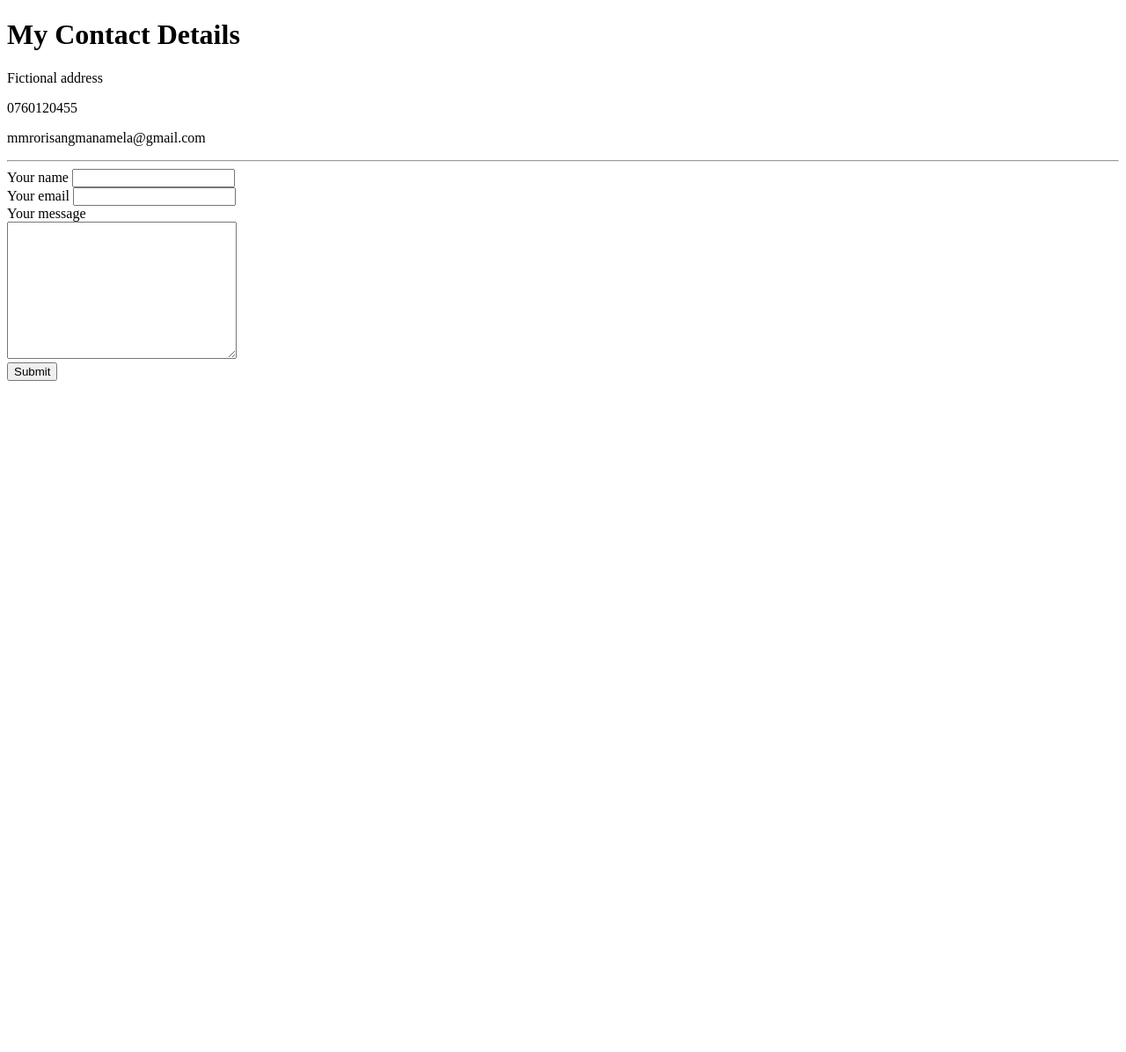
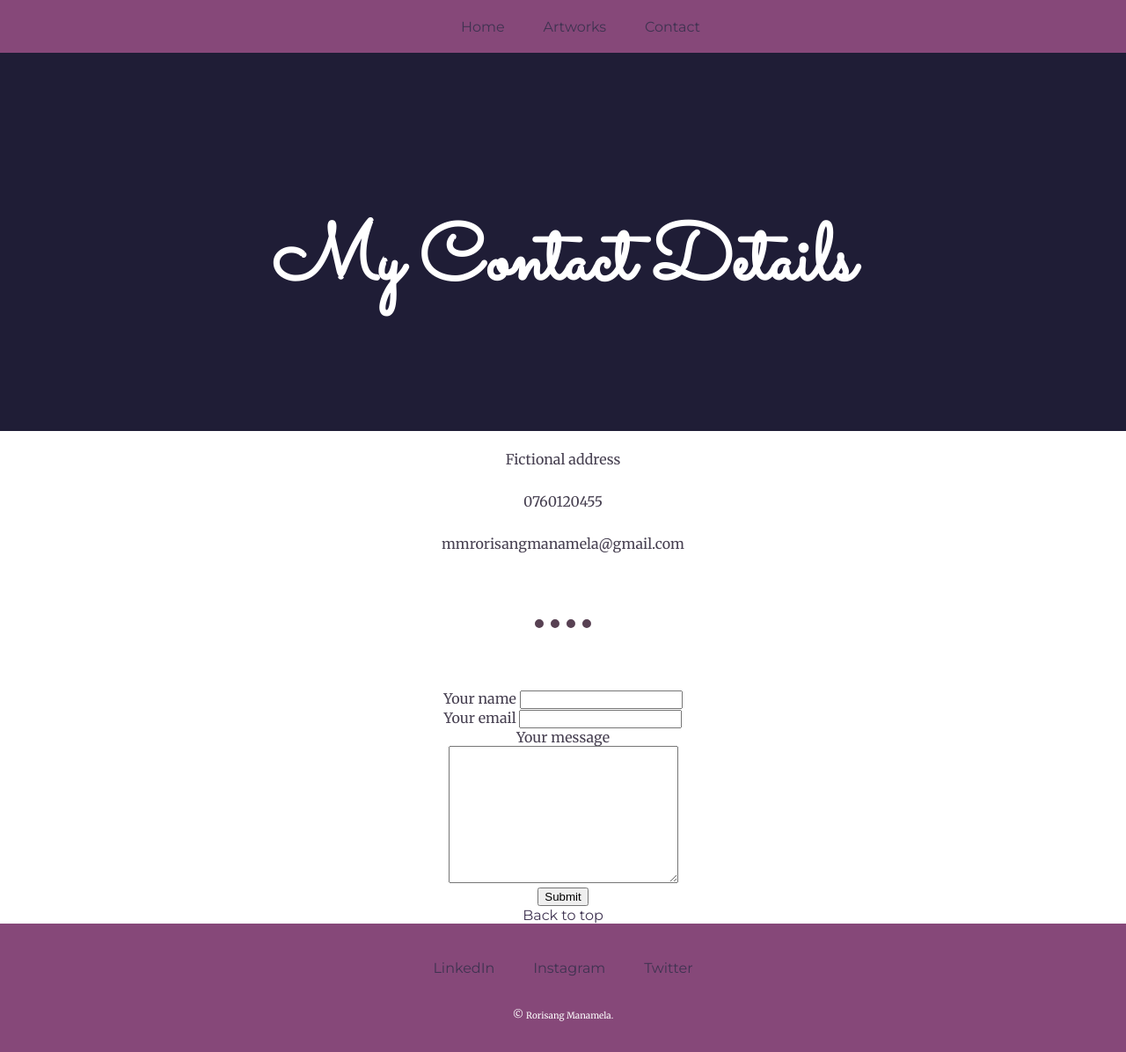
Before and after one commit to RorisangManamela/CV, a plain HTML site: page contact.html in a window 1280 px wide. Shown: the whole page at 88% size. Before the commit the page ends 800 px from the top, so only its background shows below. Drawn offline with Linux system fonts and the light colour scheme.

Commit message:
Update contact.html

```diff
--- a/contact.html
+++ b/contact.html
@@ -5,12 +5,23 @@
         <meta charset="UTF-8"/>
         <meta name="author" content="Rorisang Manamela"/>
         <meta name="description" content="My CV"/>
-        <link rel="icon" href="images/Logo-cropped.JPG" type="image/x-icon">
-        <link rel="stylesheet" href="css/style.css">
+        <link href="css/styles.css" rel="stylesheet" type="text/css"/>
+        <link href="favicon.ico" rel="icon"/>
+        <link rel="preconnect" href="https://fonts.googleapis.com"><link rel="preconnect" href="https://fonts.gstatic.com" crossorigin><link href="https://fonts.googleapis.com/css2?family=Merriweather&family=Montserrat&family=Sacramento&display=swap" rel="stylesheet">
     </head>
     <body>
-        <!-- Header section-->
-        <h1>My Contact Details</h1>
+        <nav>
+            <ul class="navigation">
+              <li><a href="index.html" target="_blank">Home</a></li>
+              <li><a href="artworks.html" target="_blank">Artworks</a></li>
+              <li><a href="contact.html" target="_blank">Contact</a></li>
+            </ul>
+        </nav>
+
+        <div class="top-container">
+            <h1>My Contact Details</h1>
+        </div>
+
         <p>Fictional address</p>
         <p>0760120455</p>
         <p>mmrorisangmanamela@gmail.com</p>
@@ -23,7 +34,14 @@
             <label>Your message</label><br/>
             <textarea name="yourMessage" rows="10" cols="30"></textarea><br/>
             <input type="submit">
+        </form>
+        <a class="back-to-top" href="#logo">Back to top</a>
 
-        </form>
+        <div class="bottom-container">
+            <a class="footer-link" href="https://www.linkedin.com/" target="_blank">LinkedIn</a>
+            <a class="footer-link" href="https://www.instagram.com/nonexistentbird/" target="_blank">Instagram</a>
+            <a class="footer-link" href="https://twitter.com/obsidianraeven" target="_blank">Twitter</a>
+            <p class="trademark">© <small>Rorisang Manamela.</small></p>
+        </div>
     </body>
 </html>
```
